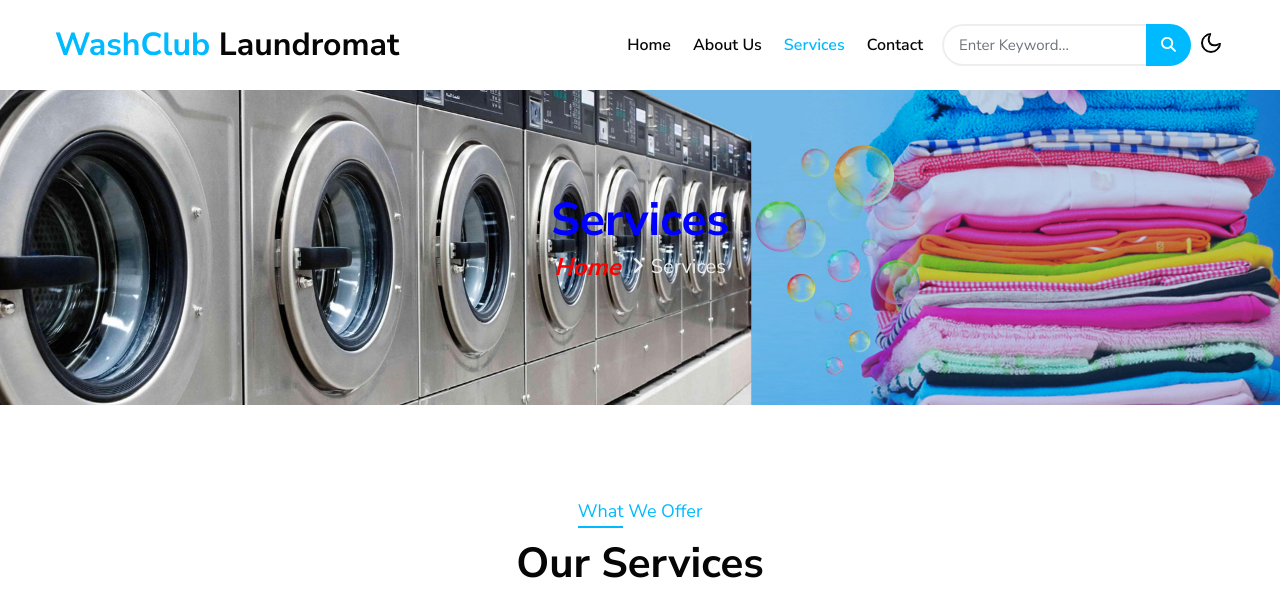
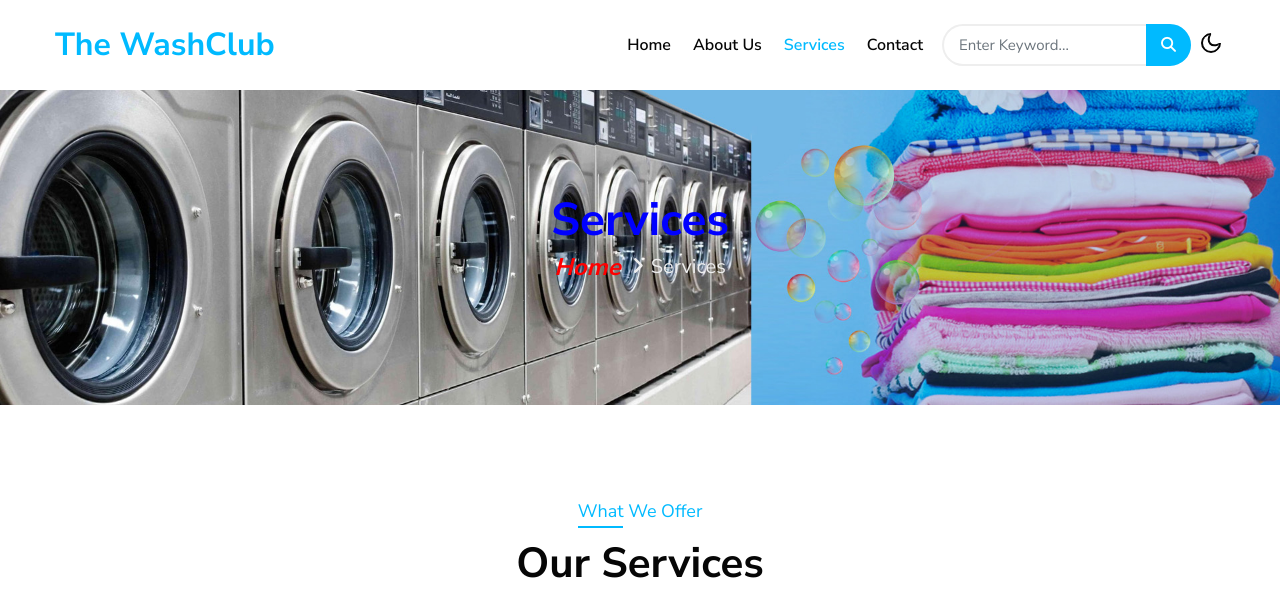
Before and after one commit to WashClubLaundromat/washclublaundromat.github.io, a plain HTML site: page services.html in a window 1280 px wide. Shown: the top 616 px of the page. Drawn offline with Linux system fonts and the light colour scheme.

Commit message:
Update services.html

```diff
--- a/services.html
+++ b/services.html
@@ -21,7 +21,7 @@
         <div class="container">
             <nav class="navbar navbar-expand-lg navbar-light">
                 <a class="navbar-brand" href="index.html">
-                    <span>WashClub</span> Laundromat<i class=""></i>
+                    <span>The WashClub</span><i class=""></i>
                 </a>
                 <button class="navbar-toggler collapsed" type="button" data-bs-toggle="collapse"
                     data-bs-target="#navbarScroll" aria-controls="navbarScroll" aria-expanded="false"
```
